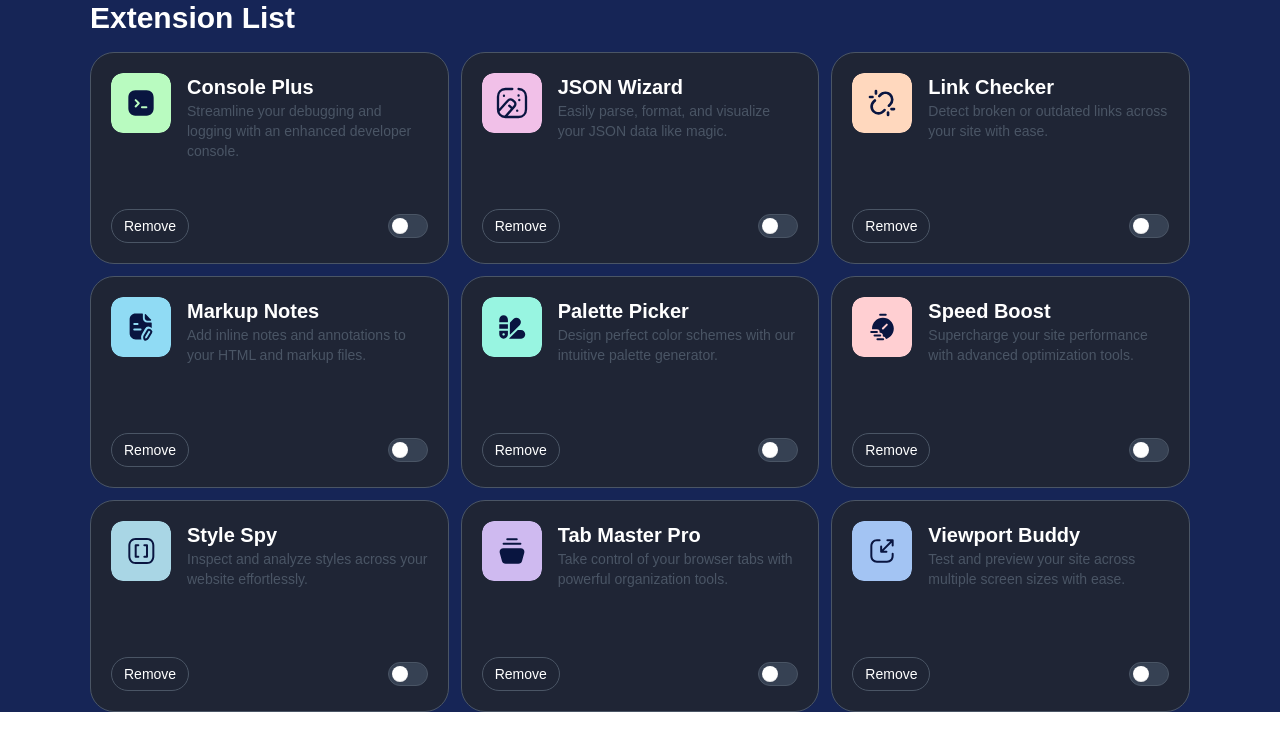
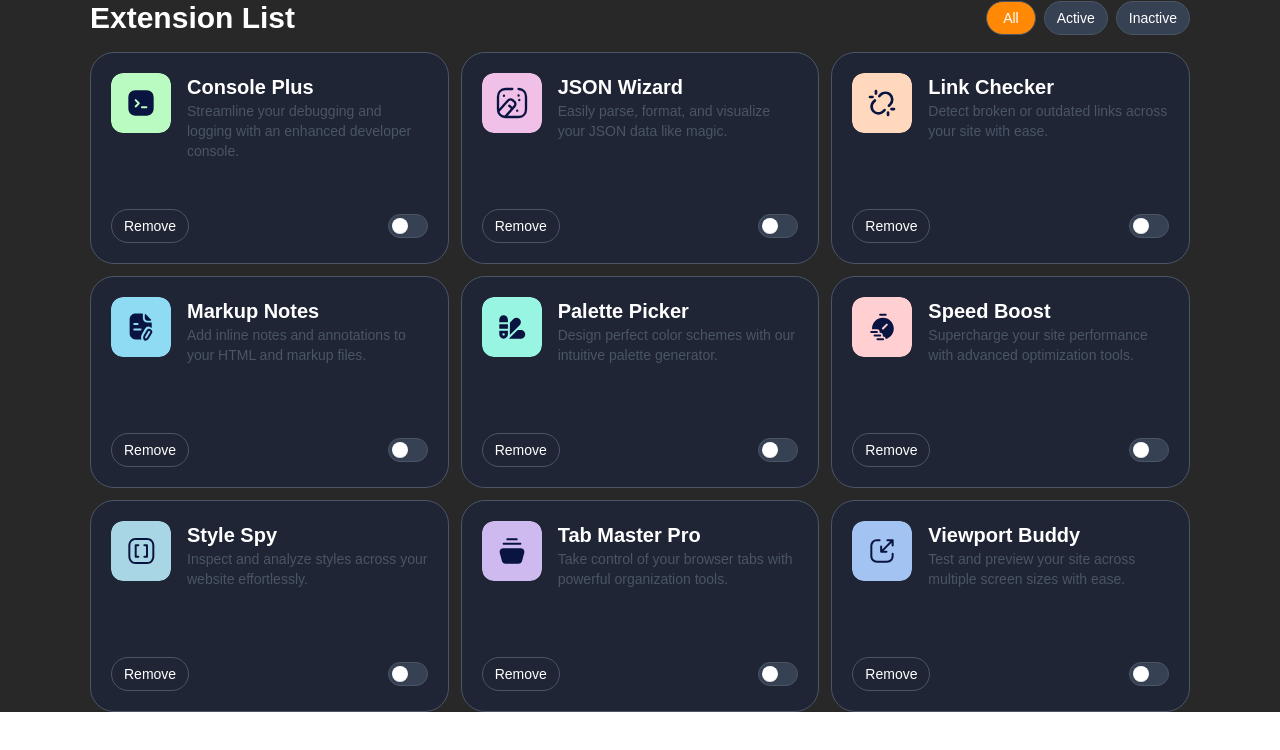
Before and after one commit to sazidhayatkhan/browser-extension-ui, a Next.js app: page / in a window 1280 px wide. Shown: the top 750 px of the page. Built offline with nearby package versions, Linux system fonts and the light colour scheme.

Commit message:
card added

```diff
--- a/src/app/globals.css
+++ b/src/app/globals.css
@@ -2,7 +2,7 @@
 @plugin "daisyui";
 
 :root {
-  --background: #ffffff;
+  --background: #282828;
   --foreground: #171717;
 }
 
--- a/src/app/page.tsx
+++ b/src/app/page.tsx
@@ -1,72 +1,9 @@
-"use client";
 import React from "react";
-import Card from "@/components/ui/Card";
+import HomeUI from "@/view/page-home";
 
-
-type Props = {};
-
-const page = (props: Props) => {
-  const cardData = [
-  {
-    imageSrc: '/images/logo-console-plus.svg',
-    title: 'Console Plus',
-    description: 'Streamline your debugging and logging with an enhanced developer console.',
-  },
-  {
-    imageSrc: '/images/logo-json-wizard.svg',
-    title: 'JSON Wizard',
-    description: 'Easily parse, format, and visualize your JSON data like magic.',
-  },
-  {
-    imageSrc: '/images/logo-link-checker.svg',
-    title: 'Link Checker',
-    description: 'Detect broken or outdated links across your site with ease.',
-  },
-  {
-    imageSrc: '/images/logo-markup-notes.svg',
-    title: 'Markup Notes',
-    description: 'Add inline notes and annotations to your HTML and markup files.',
-  },
-  {
-    imageSrc: '/images/logo-palette-picker.svg',
-    title: 'Palette Picker',
-    description: 'Design perfect color schemes with our intuitive palette generator.',
-  },
-  {
-    imageSrc: '/images/logo-speed-boost.svg',
-    title: 'Speed Boost',
-    description: 'Supercharge your site performance with advanced optimization tools.',
-  },
-  {
-    imageSrc: '/images/logo-style-spy.svg',
-    title: 'Style Spy',
-    description: 'Inspect and analyze styles across your website effortlessly.',
-  },
-  {
-    imageSrc: '/images/logo-tab-master-pro.svg',
-    title: 'Tab Master Pro',
-    description: 'Take control of your browser tabs with powerful organization tools.',
-  },
-  {
-    imageSrc: '/images/logo-viewport-buddy.svg',
-    title: 'Viewport Buddy',
-    description: 'Test and preview your site across multiple screen sizes with ease.',
-  },
-];
-
+const page = () => {
   return (
-    <div className="bg-blue-950">
-      <div className="_container">
-        <div className="mb-4">
-          <h1 className="text-3xl font-bold text-white">Extension List</h1>
-        </div>
-        <div className="grid grid-cols-1 md:grid-cols-3 gap-3">
-          {cardData?.map((item: any, idx: any) => (
-            <Card data={item} key={idx}/>
-          ))}
-        </div>
-      </div>
-    </div>
+    <HomeUI/>
   );
 };
 
--- /dev/null
+++ b/src/view/page-home/index.tsx
@@ -0,0 +1,85 @@
+"use client";
+import React from "react";
+import Card from "@/components/ui/Card";
+import Button from "@/components/ui/Button";
+type Props = {};
+
+const HomeUI = (props: Props) => {
+  const cardData = [
+    {
+      imageSrc: "/images/logo-console-plus.svg",
+      title: "Console Plus",
+      description:
+        "Streamline your debugging and logging with an enhanced developer console.",
+    },
+    {
+      imageSrc: "/images/logo-json-wizard.svg",
+      title: "JSON Wizard",
+      description:
+        "Easily parse, format, and visualize your JSON data like magic.",
+    },
+    {
+      imageSrc: "/images/logo-link-checker.svg",
+      title: "Link Checker",
+      description:
+        "Detect broken or outdated links across your site with ease.",
+    },
+    {
+      imageSrc: "/images/logo-markup-notes.svg",
+      title: "Markup Notes",
+      description:
+        "Add inline notes and annotations to your HTML and markup files.",
+    },
+    {
+      imageSrc: "/images/logo-palette-picker.svg",
+      title: "Palette Picker",
+      description:
+        "Design perfect color schemes with our intuitive palette generator.",
+    },
+    {
+      imageSrc: "/images/logo-speed-boost.svg",
+      title: "Speed Boost",
+      description:
+        "Supercharge your site performance with advanced optimization tools.",
+    },
+    {
+      imageSrc: "/images/logo-style-spy.svg",
+      title: "Style Spy",
+      description:
+        "Inspect and analyze styles across your website effortlessly.",
+    },
+    {
+      imageSrc: "/images/logo-tab-master-pro.svg",
+      title: "Tab Master Pro",
+      description:
+        "Take control of your browser tabs with powerful organization tools.",
+    },
+    {
+      imageSrc: "/images/logo-viewport-buddy.svg",
+      title: "Viewport Buddy",
+      description:
+        "Test and preview your site across multiple screen sizes with ease.",
+    },
+  ];
+  return (
+    <div className="_container">
+      <div className="flex flex-col md:flex-row justify-between items-center mb-4">
+        <h1 className="text-3xl font-bold text-white mb-2 md:mb-0">Extension List</h1>
+        <div className="flex items-center gap-2">
+          <Button variant="primary" className="bg-orange-400">
+            &nbsp;All&nbsp;
+          </Button>
+          <Button variant="primary">Active</Button>
+          <Button variant="primary">Inactive</Button>
+        </div>
+      </div>
+      <div className="grid grid-cols-1 md:grid-cols-3 gap-3">
+        {cardData?.map((item: any, idx: any) => (
+          <Card data={item} key={idx} />
+        ))}
+      </div>
+    </div>
+  );
+};
+
+export default HomeUI;
```
